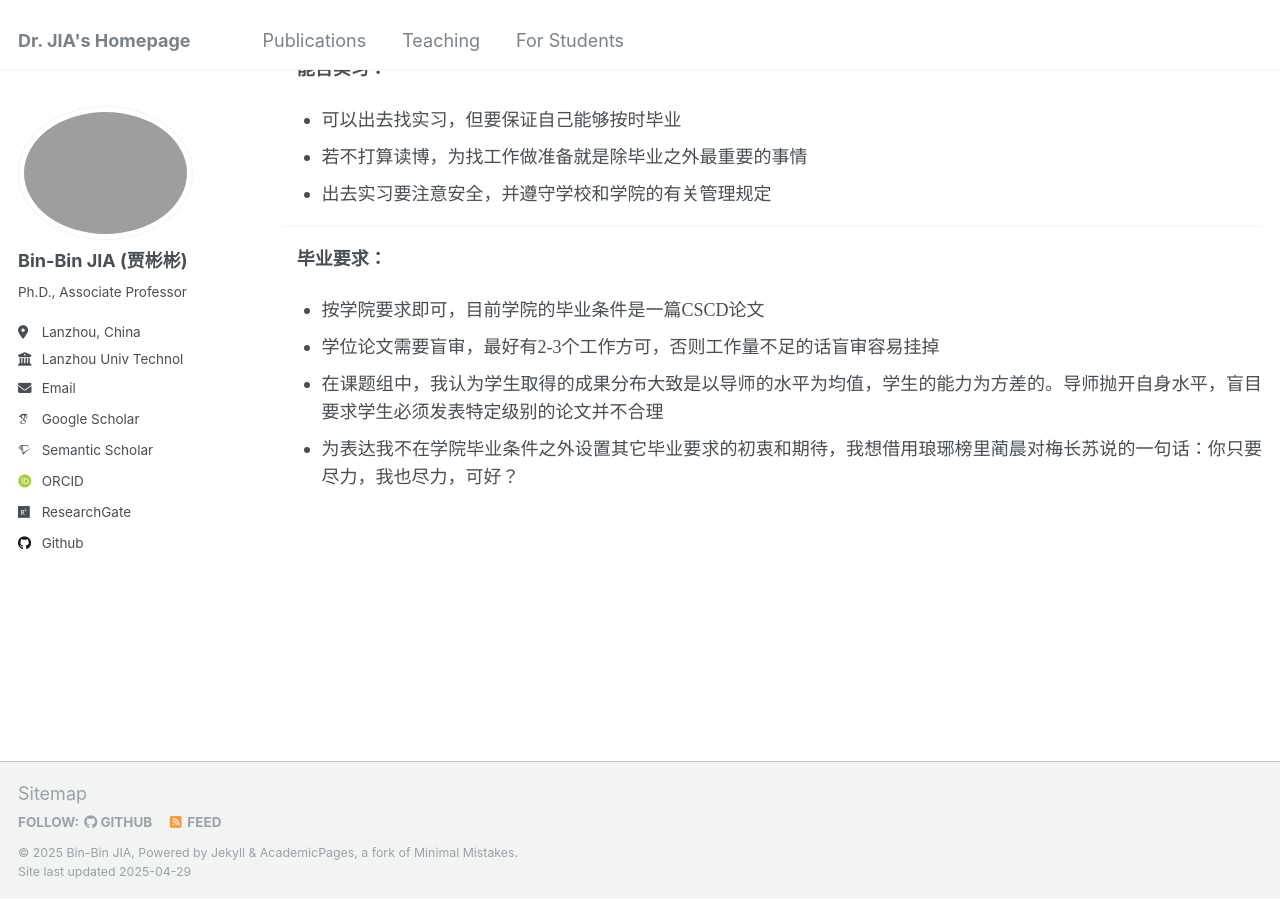
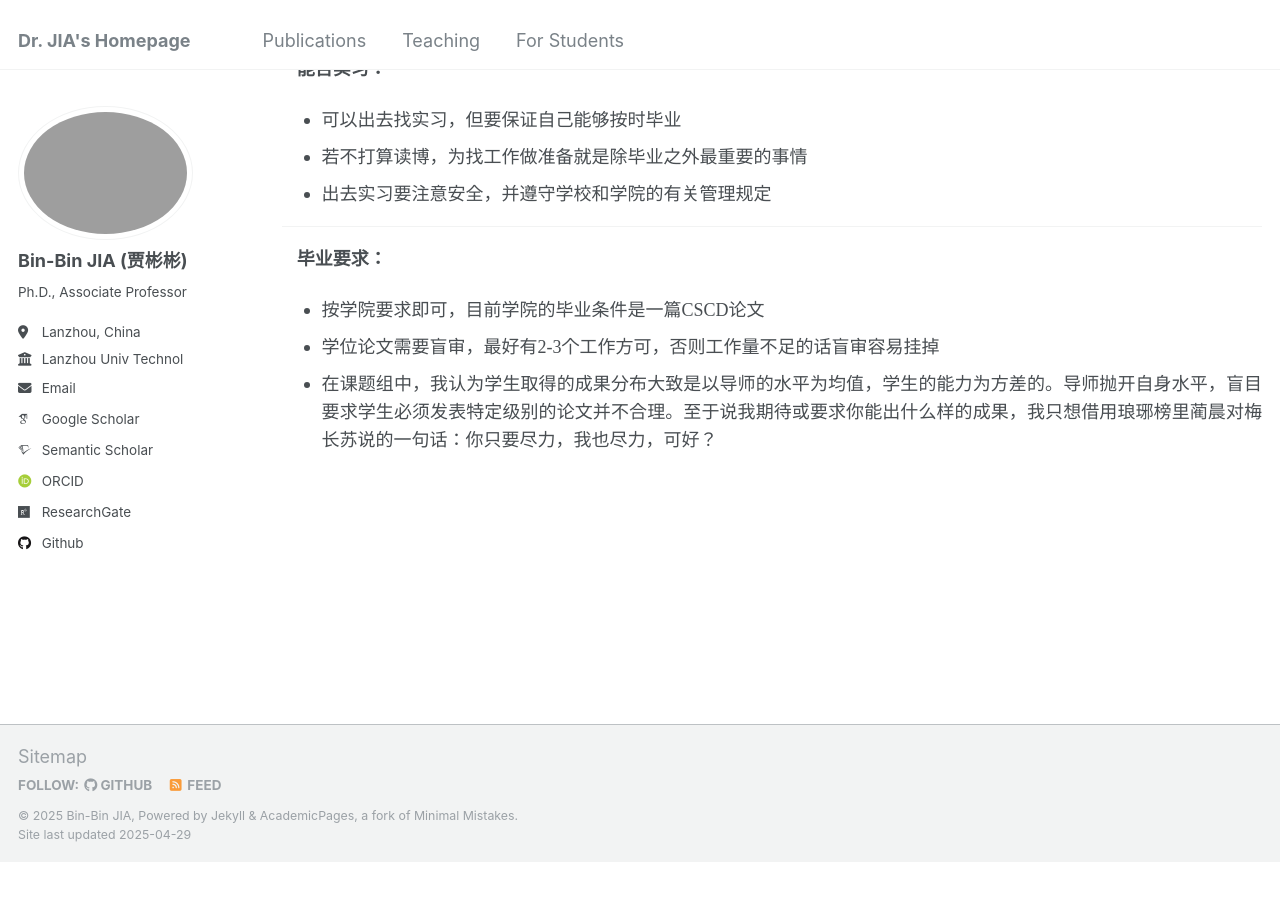
Before and after one commit to jiabinbin-ai/jiabinbin-ai.github.io, a Jekyll site: the page built from _pages/For-Students.html, in a window 1280 px wide and 900 px high, scrolled down 1880 px. Built offline with Jekyll 4.4.1, drawn with Linux system fonts in a browser that asks for light colours; some web fonts are replaced; after the commit the page ends 2743 px from its top, so only the background shows below that.

Commit message:
Update For-Students.html

```diff
--- a/_pages/For-Students.html
+++ b/_pages/For-Students.html
@@ -149,8 +149,5 @@ author_profile: true
 	<span lang="en-us"><font face="Times New Roman">学位论文需要盲审，最好有2-3个工作方可，否则工作量不足的话盲审容易挂掉</font></span></li>
 	<li>
 	<p align="justify" style="line-height: 150%; margin-top:8px; margin-bottom:0">
-	<span lang="en-us"><font face="Times New Roman">在课题组中，我认为学生取得的成果分布大致是以导师的水平为均值，学生的能力为方差的。导师抛开自身水平，盲目要求学生必须发表特定级别的论文并不合理</font></span></li>
-	<li>
-	<p align="justify" style="line-height: 150%; margin-top:8px; margin-bottom:0">
-	<span lang="en-us"><font face="Times New Roman">为表达我不在学院毕业条件之外设置其它毕业要求的初衷和期待，我想借用琅琊榜里蔺晨对梅长苏说的一句话：你只要尽力，我也尽力，可好？</font></span></li>
+	<span lang="en-us"><font face="Times New Roman">在课题组中，我认为学生取得的成果分布大致是以导师的水平为均值，学生的能力为方差的。导师抛开自身水平，盲目要求学生必须发表特定级别的论文并不合理。至于说我期待或要求你能出什么样的成果，我只想借用琅琊榜里蔺晨对梅长苏说的一句话：你只要尽力，我也尽力，可好？</font></span></li>
 </ul>
```
